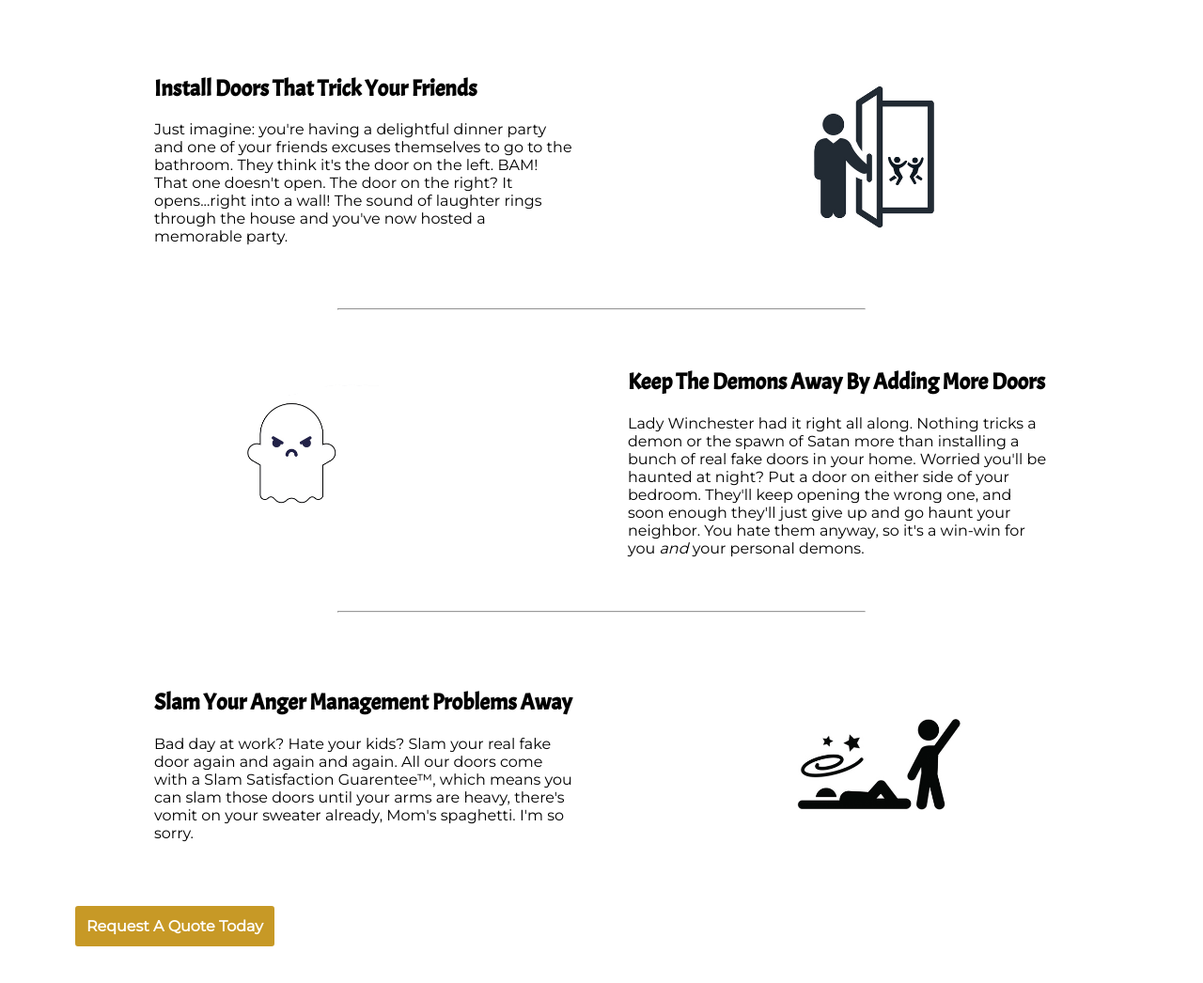
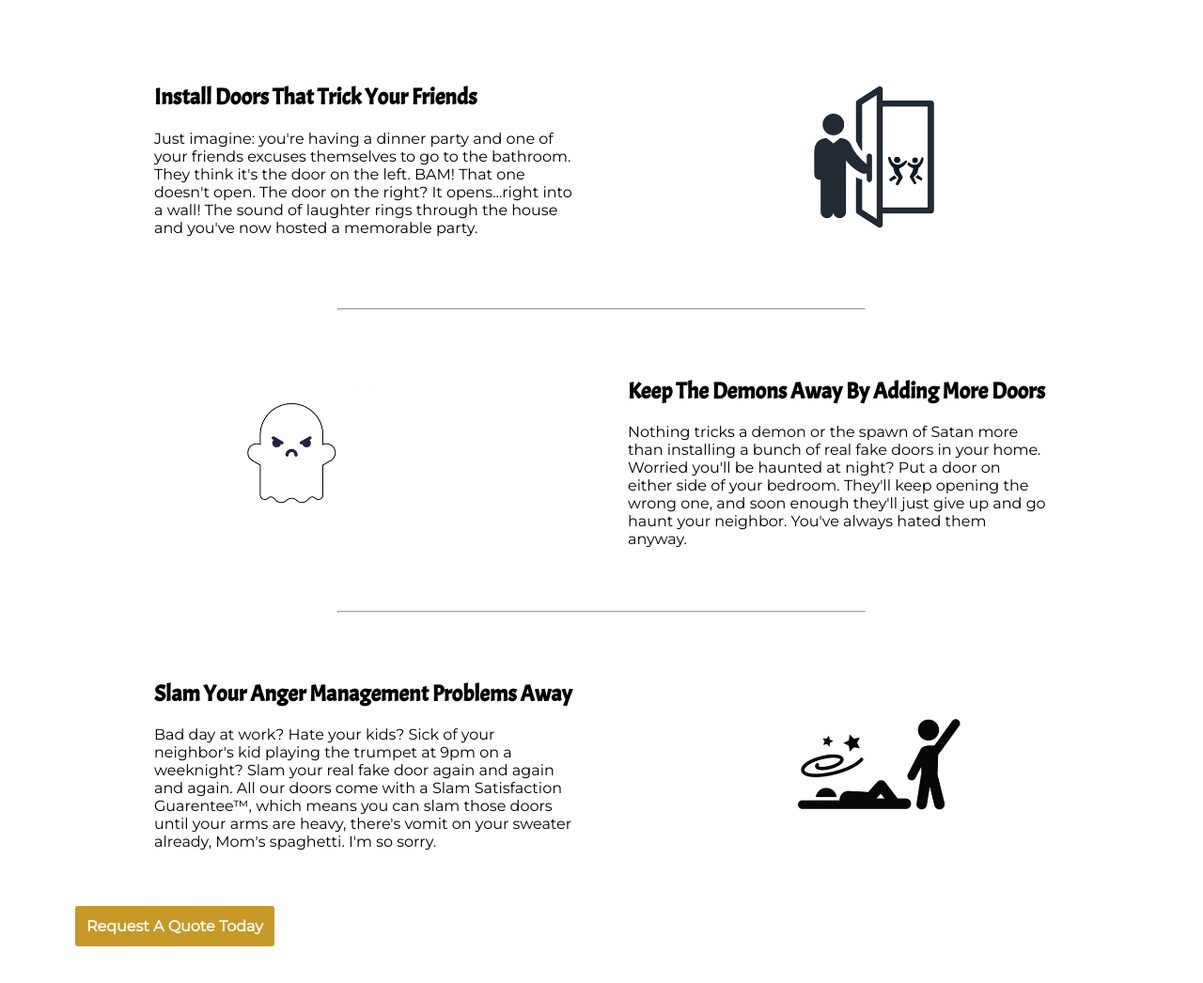
Before and after one commit to lanachiad/real-fake-doors-landing-page, a website: page app/index.html in a window 1280 px wide. Shown: the part 960-2006 px from the top of the page at 94% size. Drawn offline with nearby package versions, Linux system fonts and the light colour scheme.

Commit message:
Edit text

```diff
--- a/app/index.html
+++ b/app/index.html
@@ -47,7 +47,7 @@
     </div>
     <div id="credentials">
         <div class="container">
-            <h3>Trusted by backwards-, forward-, and sideways-thinking companies around the world</h3>
+            <h3>Trusted by backward-, forward-, and sideways-thinking companies around the world</h3>
             <div class="company-wrapper">
                 <img class="company-logos" src="images/u_to.png" alt="U-To company logo" />
                 <img class="company-logos" src="images/needful_things.png" alt="Needful Things company logo" />
@@ -61,7 +61,7 @@
             <div class="info-wrapper">
                 <div class="info-content">
                     <h2>Install Doors That Trick Your Friends</h2>
-                    <p>Just imagine: you're having a delightful dinner party and one of your friends excuses themselves to go to the bathroom. They think it's the door on the left. BAM! That one doesn't open. The door on the right? It opens...right into a wall! The sound of laughter rings through the house and you've now hosted a memorable party.</p>
+                    <p>Just imagine: you're having a dinner party and one of your friends excuses themselves to go to the bathroom. They think it's the door on the left. BAM! That one doesn't open. The door on the right? It opens...right into a wall! The sound of laughter rings through the house and you've now hosted a memorable party.</p>
                 </div>
                 <div class="info-pic">
                     <img class="info-pic-style" src="images/party_info.png" alt="party in the door" />
@@ -71,7 +71,7 @@
             <div class="info-wrapper">
                 <div class="info-content order-2">
                     <h2>Keep The Demons Away By Adding More Doors</h2>
-                    <p>Lady Winchester had it right all along. Nothing tricks a demon or the spawn of Satan more than installing a bunch of real fake doors in your home. Worried you'll be haunted at night? Put a door on either side of your bedroom. They'll keep opening the wrong one, and soon enough they'll just give up and go haunt your neighbor. You hate them anyway, so it's a win-win for you <em>and</em> your personal demons.</p>
+                    <p>Nothing tricks a demon or the spawn of Satan more than installing a bunch of real fake doors in your home. Worried you'll be haunted at night? Put a door on either side of your bedroom. They'll keep opening the wrong one, and soon enough they'll just give up and go haunt your neighbor. You've always hated them anyway.</p>
                 </div>
                 <div class="info-pic order-1">
                     <img class="info-pic-style" src="images/ghost_info2.png" alt="ghost" />
@@ -81,7 +81,7 @@
             <div class="info-wrapper">
                 <div class="info-content">
                     <h2>Slam Your Anger Management Problems Away</h2>
-                    <p>Bad day at work? Hate your kids? Slam your real fake door again and again and again. All our doors come with a Slam Satisfaction Guarentee&trade;, which means you can slam those doors until your arms are heavy, there's vomit on your sweater already, Mom's spaghetti. I'm so sorry.</p>
+                    <p>Bad day at work? Hate your kids? Sick of your neighbor's kid playing the trumpet at 9pm on a weeknight? Slam your real fake door again and again and again. All our doors come with a Slam Satisfaction Guarentee&trade;, which means you can slam those doors until your arms are heavy, there's vomit on your sweater already, Mom's spaghetti. I'm so sorry.</p>
                 </div>
                 <div class="info-pic">
                     <img class="info-pic-style" src="images/anger_info.png" alt="angery at the vending machine" />
```
